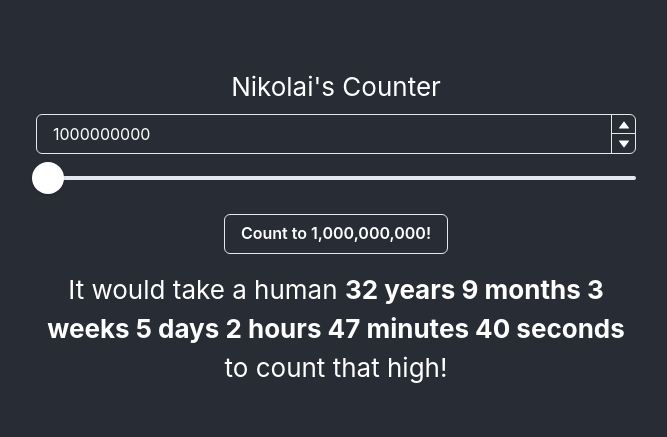
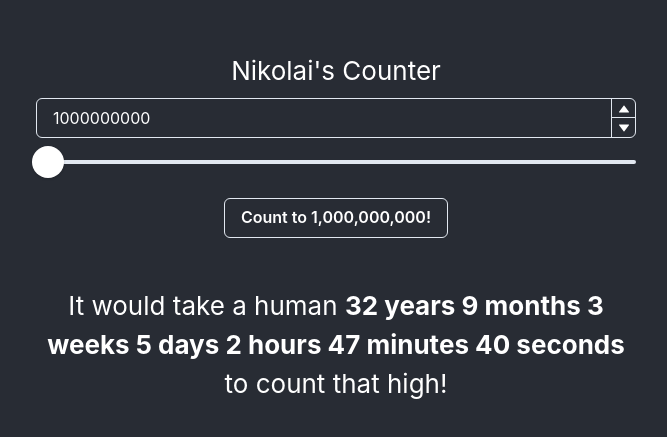
Before and after one commit to toddnestor/nikolai, a React (Create React App) app in the folder frontend/: page / in a window 1280 px wide. Shown: the part 173-610 px from the top of the page, without its empty margins (304-971 px from the left). Built offline with nearby package versions, Linux system fonts and the light colour scheme.

Commit message:
add more padding

```diff
--- a/frontend/src/App.tsx
+++ b/frontend/src/App.tsx
@@ -152,7 +152,7 @@ function App() {
               </Box>
             )
           }
-          <Box maxWidth="600px">
+          <Box maxWidth="600px" pt={8}>
             It would take a human <strong>{humanCountTime(goal || 0)}</strong> to count that high!
           </Box>
         </VStack>
```
